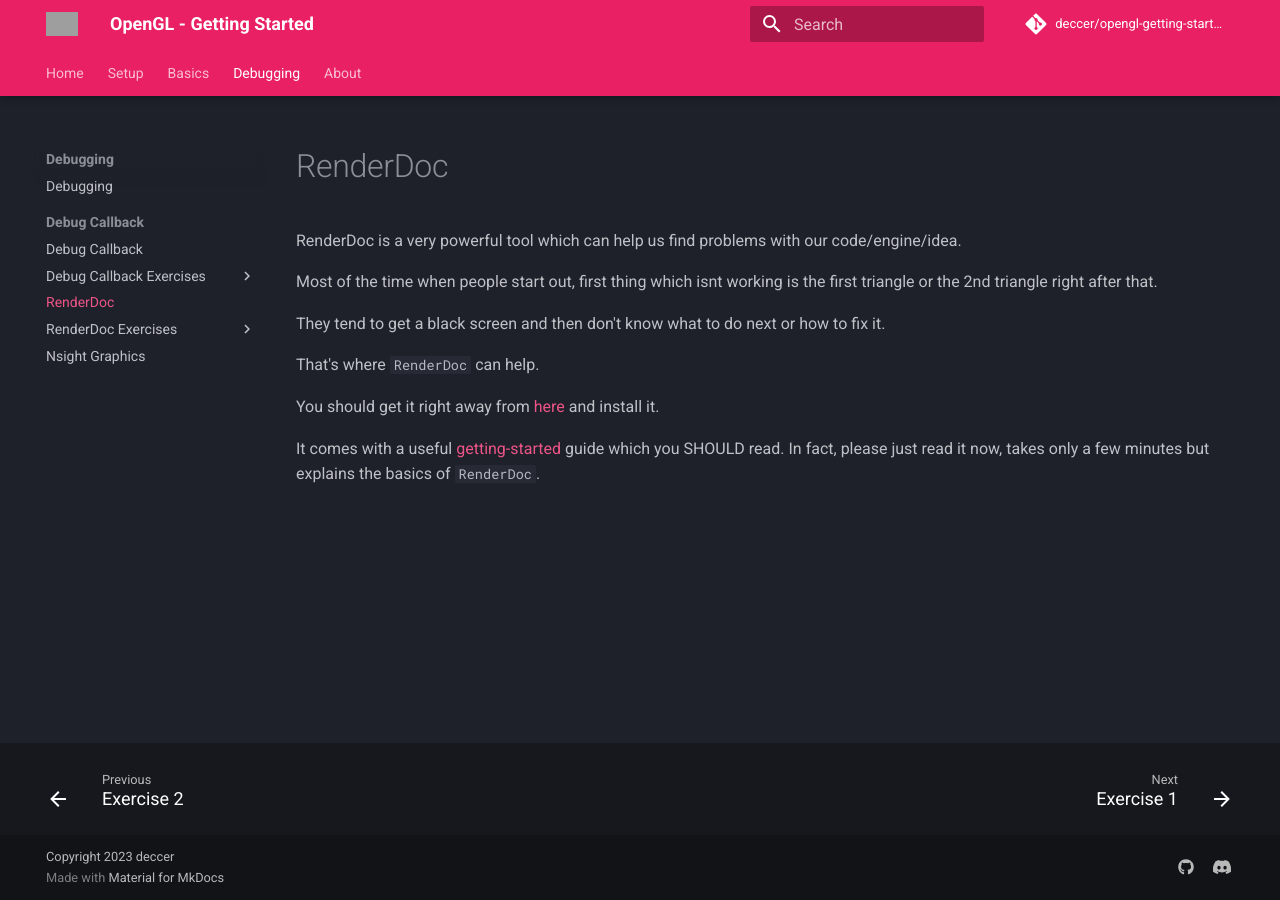
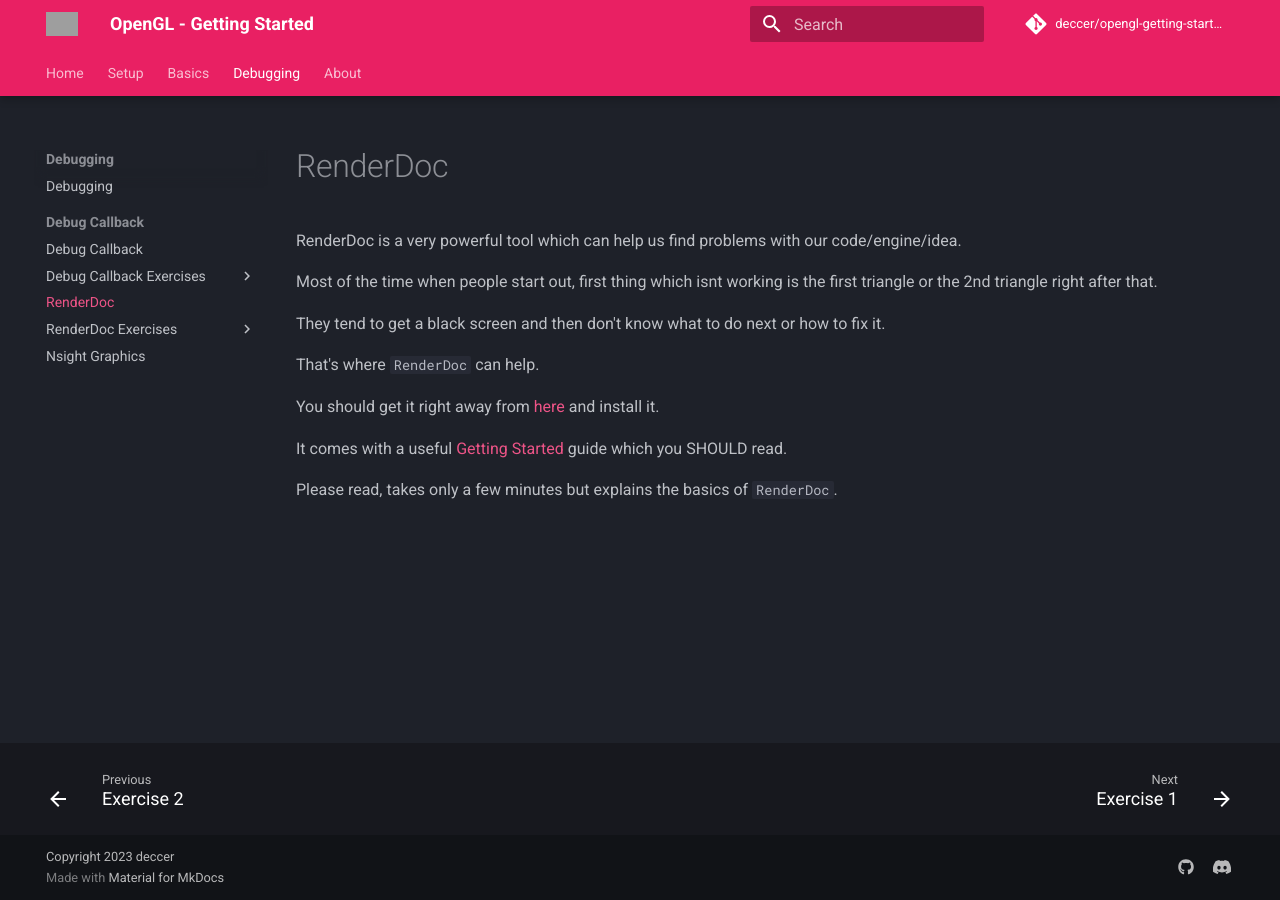
Before and after one commit to deccer/OpenGL-Getting-Started, an MkDocs documentation site: the page built from docs/02-debugging/03-renderdoc.md, in a window 1280 px wide. Built offline with MkDocs 1.6.1 and Material for MkDocs 9.7.7, drawn with Linux system fonts in a browser that asks for light colours; comment, search, counter and statistics services are not loaded; grey boxes are pictures that could not be loaded.

Commit message:
Better wording

```diff
--- a/docs/02-debugging/03-renderdoc.md
+++ b/docs/02-debugging/03-renderdoc.md
@@ -8,4 +8,6 @@
 
 You should get it right away from [here](https://renderdoc.org) and install it.
 
-It comes with a useful [getting-started](https://renderdoc.org/docs/getting_started/index.html) guide which you SHOULD read. In fact, please just read it now, takes only a few minutes but explains the basics of `RenderDoc`.
+It comes with a useful [Getting Started](https://renderdoc.org/docs/getting_started/index.html) guide which you SHOULD read.
+
+Please read, takes only a few minutes but explains the basics of `RenderDoc`.
```
